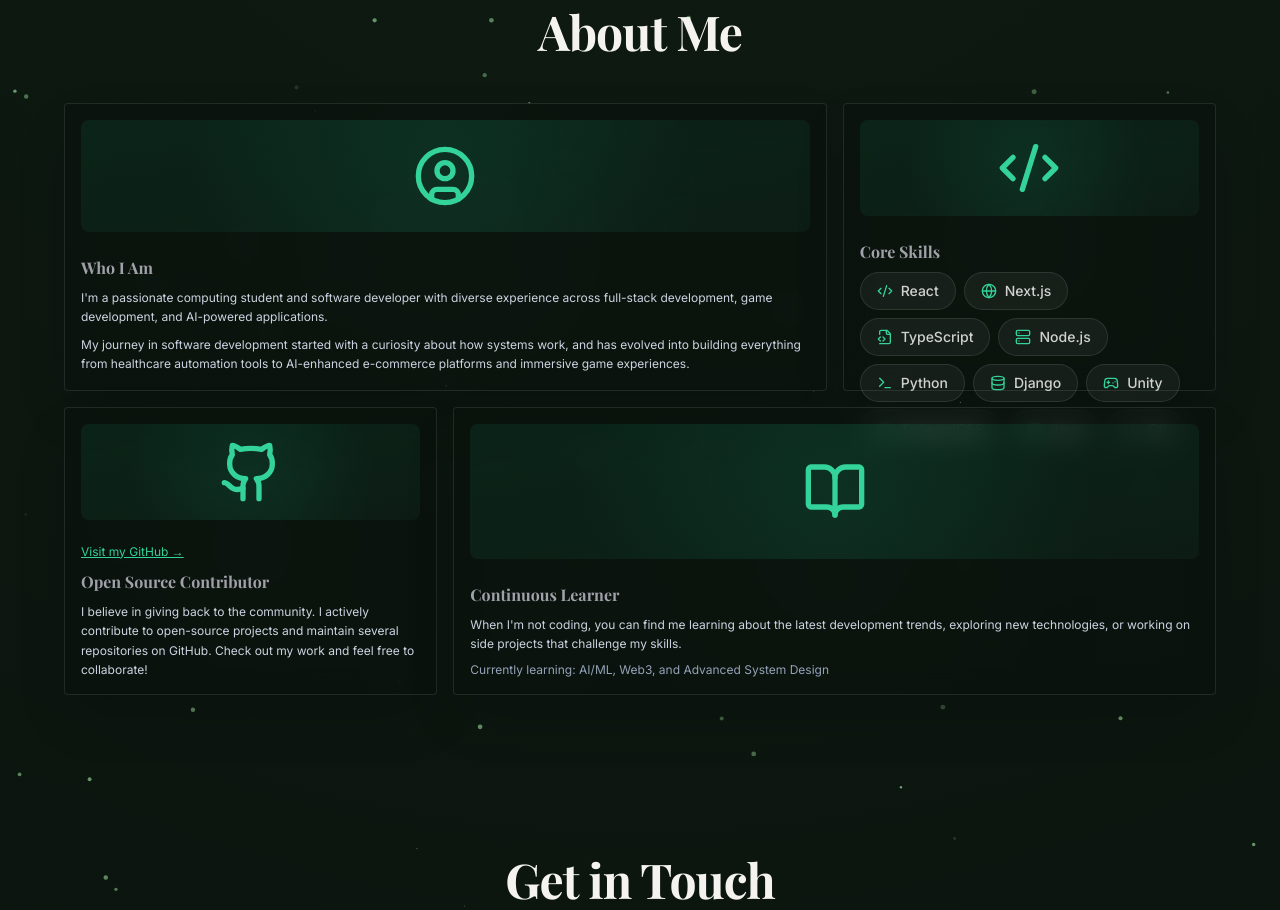
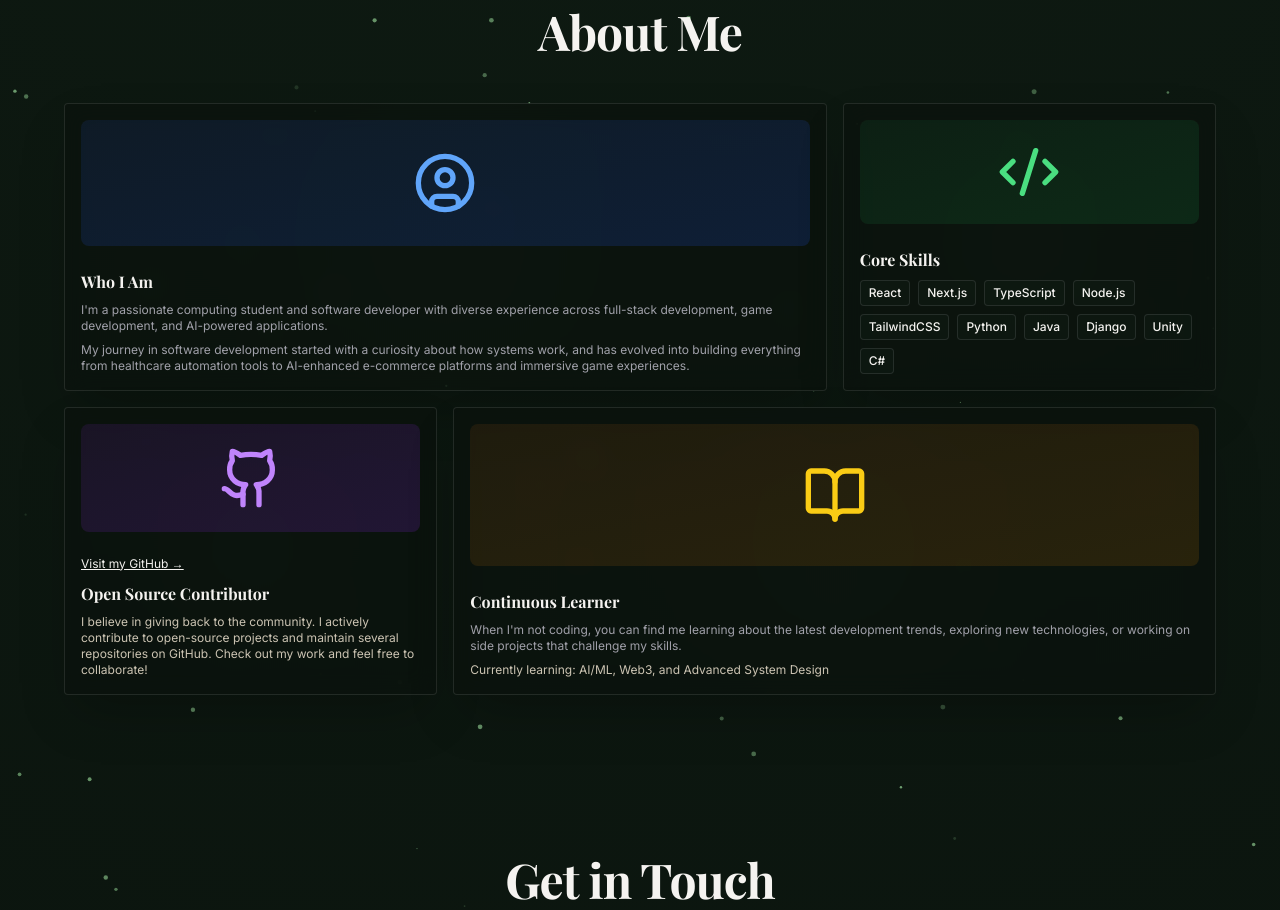
Before and after one commit to Daliadea/Personal-website-portfolio, a Next.js app: page / in a window 1280 px wide. Shown: the part 2440-3350 px from the top of the page. Built offline with nearby package versions, Linux system fonts and the light colour scheme; no server answers.

Commit message:
Revert "Polish About Me section: emerald theme, glassmorphism skill pills with icons, improved typography"
This reverts commit 8ecefa2477a2b21477e8c4322bb486960486e4a3.

```diff
--- a/components/About.tsx
+++ b/components/About.tsx
@@ -4,32 +4,15 @@ import { motion } from "framer-motion";
 import { BentoGrid, BentoGridItem } from "@/components/ui/bento-grid";
 import {
   Code2,
+  Rocket,
   Github,
   BookOpen,
-  UserCircle,
-  Server,
-  Database,
-  Terminal,
-  Cpu,
-  Globe,
-  FileCode2,
-  Gamepad2,
-  Palette
+  UserCircle
 } from "lucide-react";
+import { Globe } from "@/components/ui/magic-globe";
+import { AnimatedGrid } from "@/components/ui/magic-grid";
+import { SparklesPreview } from "@/components/ui/aceternity-sparkles";
 import { TiltCard } from "@/components/ui/tilt-card";
-
-const SKILLS = [
-  { name: "React", icon: Code2 },
-  { name: "Next.js", icon: Globe },
-  { name: "TypeScript", icon: FileCode2 },
-  { name: "Node.js", icon: Server },
-  { name: "Python", icon: Terminal },
-  { name: "Django", icon: Database },
-  { name: "Unity", icon: Gamepad2 },
-  { name: "TailwindCSS", icon: Palette },
-  { name: "Java", icon: Cpu },
-  { name: "C#", icon: Code2 },
-];
 
 export default function About() {
   return (
@@ -54,14 +37,14 @@ export default function About() {
           <BentoGrid className="max-w-6xl mx-auto">
             <TiltCard className="md:col-span-2">
               <BentoGridItem
-                title={<span className="font-serif">Who I Am</span>}
+                title="Who I Am"
                 description={
                   <div className="space-y-2">
-                    <p className="leading-relaxed text-slate-300">
+                    <p>
                       I&apos;m a passionate computing student and software developer with diverse experience
                       across full-stack development, game development, and AI-powered applications.
                     </p>
-                    <p className="leading-relaxed text-slate-300">
+                    <p>
                       My journey in software development started with a curiosity about how systems work,
                       and has evolved into building everything from healthcare automation tools to
                       AI-enhanced e-commerce platforms and immersive game experiences.
@@ -69,9 +52,8 @@ export default function About() {
                   </div>
                 }
                 header={
-                  <div className="flex flex-1 w-full h-full min-h-[6rem] rounded-lg bg-gradient-to-br from-emerald-500/10 to-emerald-400/5 items-center justify-center relative overflow-hidden">
-                    <div className="absolute inset-0 bg-[radial-gradient(circle_at_50%_50%,rgba(16,185,129,0.1),transparent_70%)]"></div>
-                    <UserCircle className="w-16 h-16 text-emerald-400 relative z-10" />
+                  <div className="flex flex-1 w-full h-full min-h-[6rem] rounded-lg bg-gradient-to-br from-blue-900/20 to-blue-700/20 items-center justify-center">
+                    <UserCircle className="w-16 h-16 text-blue-400" />
                   </div>
                 }
                 className="md:col-span-2"
@@ -80,29 +62,26 @@ export default function About() {
 
             <TiltCard className="md:col-span-1">
               <BentoGridItem
-                title={<span className="font-serif">Core Skills</span>}
+                title="Core Skills"
                 description={
                   <div className="space-y-2">
                     <div className="flex flex-wrap gap-2 mt-2">
-                      {SKILLS.map((skill) => {
-                        const IconComponent = skill.icon;
-                        return (
-                          <div
-                            key={skill.name}
-                            className="flex items-center gap-2 px-4 py-2 rounded-full bg-white/5 border border-white/10 hover:border-emerald-500/50 transition-colors"
-                          >
-                            <IconComponent className="w-4 h-4 text-emerald-400" />
-                            <span className="text-sm font-medium text-white/80">{skill.name}</span>
-                          </div>
-                        );
-                      })}
+                      <span className="px-2 py-1 bg-[#0F1C15]/60 text-foreground rounded text-xs font-medium border border-white/10">React</span>
+                      <span className="px-2 py-1 bg-[#0F1C15]/60 text-foreground rounded text-xs font-medium border border-white/10">Next.js</span>
+                      <span className="px-2 py-1 bg-[#0F1C15]/60 text-foreground rounded text-xs font-medium border border-white/10">TypeScript</span>
+                      <span className="px-2 py-1 bg-[#0F1C15]/60 text-foreground rounded text-xs font-medium border border-white/10">Node.js</span>
+                      <span className="px-2 py-1 bg-[#0F1C15]/60 text-foreground rounded text-xs font-medium border border-white/10">TailwindCSS</span>
+                      <span className="px-2 py-1 bg-[#0F1C15]/60 text-foreground rounded text-xs font-medium border border-white/10">Python</span>
+                      <span className="px-2 py-1 bg-[#0F1C15]/60 text-foreground rounded text-xs font-medium border border-white/10">Java</span>
+                      <span className="px-2 py-1 bg-[#0F1C15]/60 text-foreground rounded text-xs font-medium border border-white/10">Django</span>
+                      <span className="px-2 py-1 bg-[#0F1C15]/60 text-foreground rounded text-xs font-medium border border-white/10">Unity</span>
+                      <span className="px-2 py-1 bg-[#0F1C15]/60 text-foreground rounded text-xs font-medium border border-white/10">C#</span>
                     </div>
                   </div>
                 }
                 header={
-                  <div className="flex flex-1 w-full h-full min-h-[6rem] rounded-lg bg-gradient-to-br from-emerald-500/10 to-emerald-400/5 items-center justify-center relative overflow-hidden">
-                    <div className="absolute inset-0 bg-[radial-gradient(circle_at_50%_50%,rgba(16,185,129,0.1),transparent_70%)]"></div>
-                    <Code2 className="w-16 h-16 text-emerald-400 relative z-10" />
+                  <div className="flex flex-1 w-full h-full min-h-[6rem] rounded-lg bg-gradient-to-br from-green-900/20 to-green-700/20 items-center justify-center">
+                    <Code2 className="w-16 h-16 text-green-400" />
                   </div>
                 }
                 className="md:col-span-1"
@@ -111,16 +90,11 @@ export default function About() {
 
             <TiltCard className="md:col-span-1">
               <BentoGridItem
-                title={<span className="font-serif">Open Source Contributor</span>}
-                description={
-                  <p className="leading-relaxed text-slate-300">
-                    I believe in giving back to the community. I actively contribute to open-source projects and maintain several repositories on GitHub. Check out my work and feel free to collaborate!
-                  </p>
-                }
+                title="Open Source Contributor"
+                description="I believe in giving back to the community. I actively contribute to open-source projects and maintain several repositories on GitHub. Check out my work and feel free to collaborate!"
                 header={
-                  <div className="flex flex-1 w-full h-full min-h-[6rem] rounded-lg bg-gradient-to-br from-emerald-500/10 to-emerald-400/5 items-center justify-center relative overflow-hidden">
-                    <div className="absolute inset-0 bg-[radial-gradient(circle_at_50%_50%,rgba(16,185,129,0.1),transparent_70%)]"></div>
-                    <Github className="w-16 h-16 text-emerald-400 relative z-10" />
+                  <div className="flex flex-1 w-full h-full min-h-[6rem] rounded-lg bg-gradient-to-br from-purple-900/20 to-purple-700/20 items-center justify-center">
+                    <Github className="w-16 h-16 text-purple-400" />
                   </div>
                 }
                 icon={
@@ -128,7 +102,7 @@ export default function About() {
                     href="https://github.com/Daliadea"
                     target="_blank"
                     rel="noopener noreferrer"
-                    className="text-emerald-400 hover:text-emerald-300 text-xs underline mt-2 inline-block transition-colors"
+                    className="text-foreground hover:text-muted-foreground text-xs underline mt-2 inline-block"
                   >
                     Visit my GitHub →
                   </a>
@@ -139,23 +113,22 @@ export default function About() {
 
             <TiltCard className="md:col-span-2">
               <BentoGridItem
-                title={<span className="font-serif">Continuous Learner</span>}
+                title="Continuous Learner"
                 description={
                   <div className="space-y-2">
-                    <p className="leading-relaxed text-slate-300">
+                    <p>
                       When I&apos;m not coding, you can find me learning about the latest
                       development trends, exploring new technologies, or working on side
                       projects that challenge my skills.
                     </p>
-                    <p className="text-slate-400 text-xs mt-2">
+                    <p className="text-muted-foreground text-xs mt-2">
                       Currently learning: AI/ML, Web3, and Advanced System Design
                     </p>
                   </div>
                 }
                 header={
-                  <div className="flex flex-1 w-full h-full min-h-[6rem] rounded-lg bg-gradient-to-br from-emerald-500/10 to-emerald-400/5 items-center justify-center relative overflow-hidden">
-                    <div className="absolute inset-0 bg-[radial-gradient(circle_at_50%_50%,rgba(16,185,129,0.1),transparent_70%)]"></div>
-                    <BookOpen className="w-16 h-16 text-emerald-400 relative z-10" />
+                  <div className="flex flex-1 w-full h-full min-h-[6rem] rounded-lg bg-gradient-to-br from-yellow-900/20 to-yellow-700/20 items-center justify-center">
+                    <BookOpen className="w-16 h-16 text-yellow-400" />
                   </div>
                 }
                 className="md:col-span-2"
```
